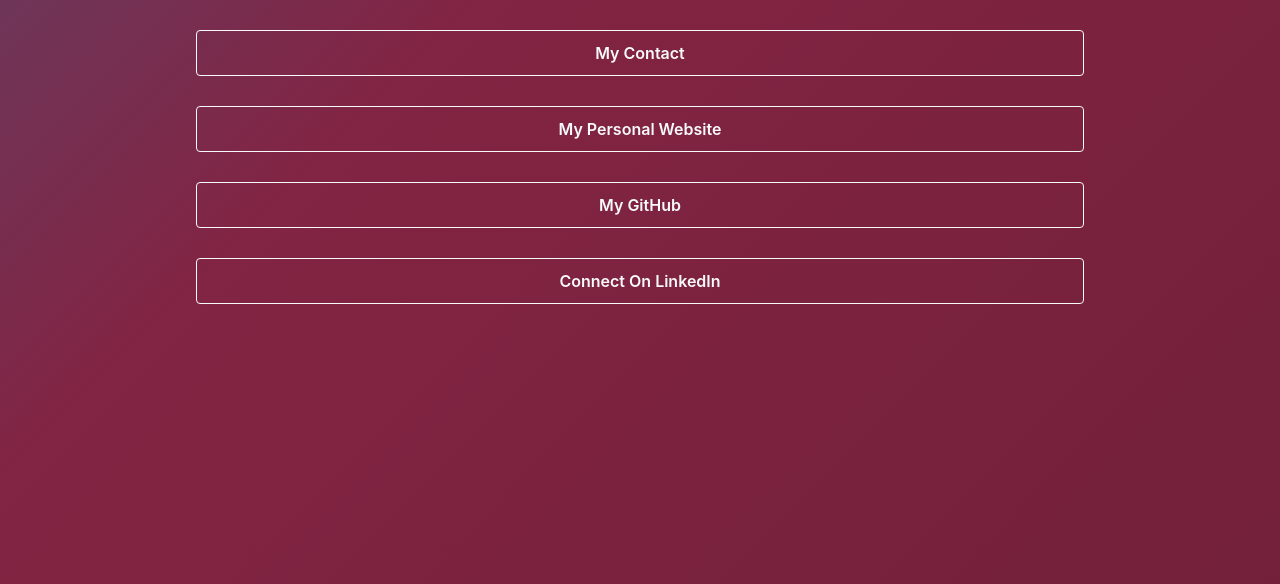
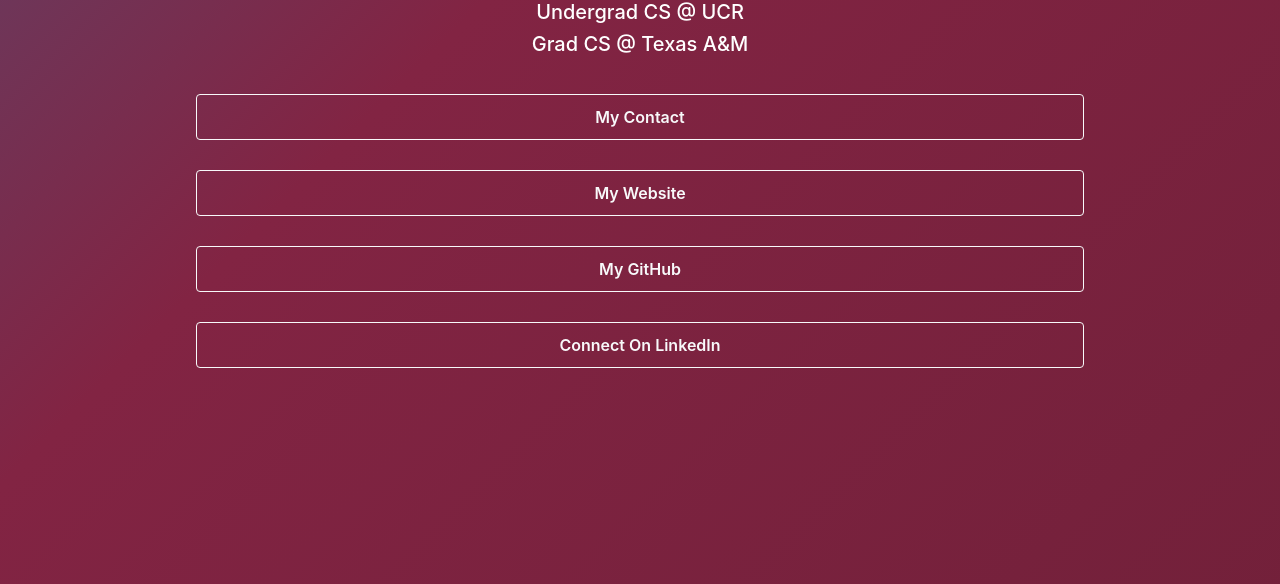
Before and after one commit to JulianBeaulieu/julianbeaulieu.github.io, a plain HTML site: page Links.html in a window 1280 px wide. Shown: the part 216-800 px from the top of the page. Drawn offline with nearby package versions, Linux system fonts and the light colour scheme.

Commit message:
Update Links.html

```diff
--- a/Links.html
+++ b/Links.html
@@ -114,7 +114,9 @@
             <div class="text-center" style="padding-top: 30px; padding-bottom: 30px;">
                 <img src="https://scontent-sjc3-1.cdninstagram.com/v/t51.2885-19/s320x320/121500173_427636168205086_933709428854735742_n.jpg?tp=1&_nc_ht=scontent-sjc3-1.cdninstagram.com&_nc_ohc=gm56op6IrPIAX_Y_qjn&edm=ABfd0MgAAAAA&ccb=7-4&oh=2b13ab79abacf0b14e25adc98e5b6e1e&oe=609B0567&_nc_sid=7bff83
 " class="backdrop linktree">
-                <h2 style="color: #ffffff; padding-top: 20px;">CS @ TEXAS A&M UNIVERSITY</h2>
+                <h2 style="color: #ffffff; padding-top: 20px;">Julian Beaulieu</h2>
+                <h5 style="color: #ffffff; ">Undergrad CS @ UCR</h5>
+                <h5 style="color: #ffffff; ">Grad CS @ Texas A&M</h5>
             </div>
     </div>
     </div>
@@ -126,7 +128,7 @@
                     <button onclick="window.location.href='https://drive.google.com/uc?export=download&id=1Et6kxaRtKd1frDoDHa_V2LLusg5iJmIc'" type="button" class="btn btn-outline-light" style="width: 80%; padding-top:10px; padding-bottom:10px; font-weight: 600;">My Contact</button>
                 </div>
                 <div style="padding-bottom: 30px;">
-                    <button onclick="window.location.href='http://julianbeaulieu.com'" type="button" class="btn btn-outline-light" style="width: 80%; padding-top:10px; padding-bottom:10px; font-weight: 600;">My Personal Website</button>
+                    <button onclick="window.location.href='http://julianbeaulieu.com'" type="button" class="btn btn-outline-light" style="width: 80%; padding-top:10px; padding-bottom:10px; font-weight: 600;">My Website</button>
                 </div>
                 <div style="padding-bottom: 30px;">
                     <button onclick="location.href='https://github.com/JulianBeaulieu'" type="button" class="btn btn-outline-light" style="width: 80%; padding-top:10px; padding-bottom:10px; font-weight: 600;">My GitHub</button>
```
